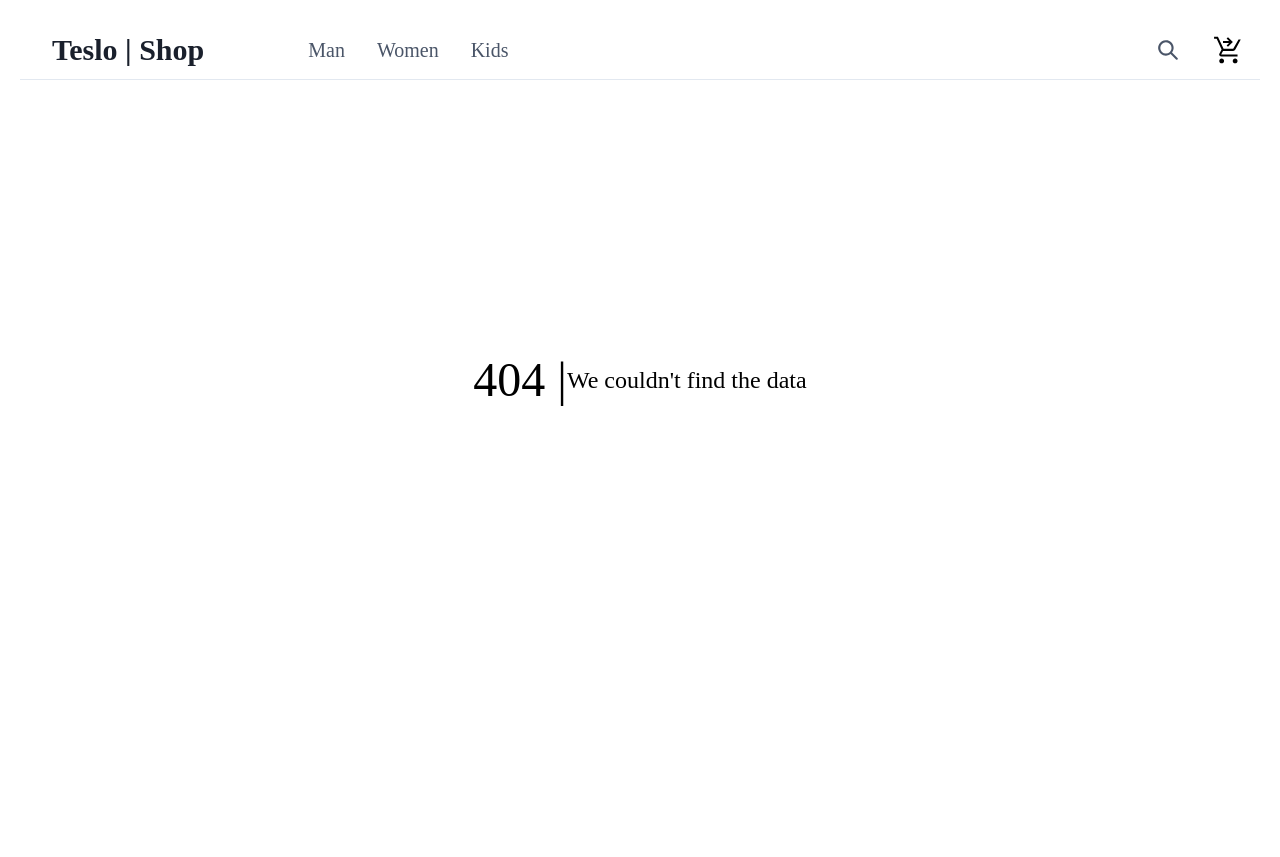
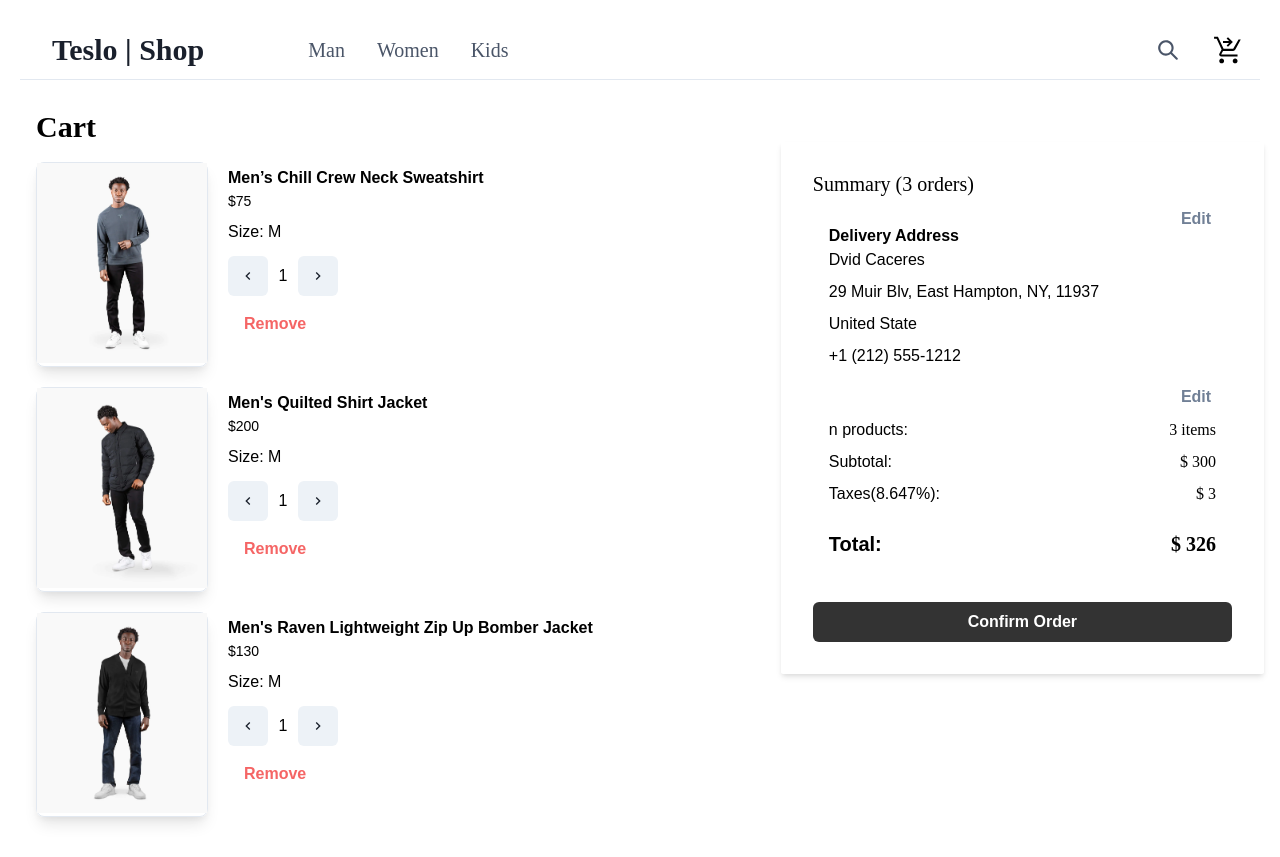
Before and after one commit to starks97/e-commerce, a Next.js app: page /checkout/summary in a window 1280 px wide. Before the commit this address had no page. Before the commit the page ends 820 px from the top, so only its background shows below. Built offline with nearby package versions, Linux system fonts and the light colour scheme.

Commit message:
feate[finish checkoutn page]

```diff
--- a/src/components/cart/CartList.tsx
+++ b/src/components/cart/CartList.tsx
@@ -28,7 +28,6 @@ export default function CartList({ editable = false }: Props) {
   return (
     <GridItem gap={5} marginTop={5}>
       {ProductsInCart.map((items) => (
-        <>
         <Flex
           key={items.slug}
           alignContent="center"
@@ -69,7 +68,6 @@ export default function CartList({ editable = false }: Props) {
             </Flex>
           </Flex>
         </Flex>
-        </>
       ))}
     </GridItem>
   );
--- /dev/null
+++ b/src/components/checkout/ReviewData.tsx
@@ -0,0 +1,47 @@
+import Link from "next/link";
+
+import {
+  Flex,
+  Grid,
+  Box,
+  Container,
+  Text,
+  GridItem,
+  Button,
+  Divider,
+} from "@chakra-ui/react";
+
+interface Props {}
+
+export default function ReviewData({}: Props) {
+  return (
+    <Container maxW="80rem" my="4">
+      <Flex justifyContent="end" alignItems="center">
+        <Link href="/checkout/review" passHref>
+          <Button variant="link" size="md">
+            Edit
+          </Button>
+        </Link>
+      </Flex>
+
+      <Flex flexDirection="column"  >
+        <Text as="h3" fontFamily="less" fontWeight="bold" fontSize="md">
+          Delivery Address
+        </Text>
+        <Text as="h3" fontFamily="less" fontWeight="light" sx={{ my: 2 }}>
+          Dvid Caceres
+        </Text>
+        <Text as="h3" fontFamily="less" fontWeight="light" sx={{ my: 2 }}>
+          29 Muir Blv, East Hampton, NY, 11937
+        </Text>
+        <Text as="h3" fontFamily="less" fontWeight="light" sx={{ my: 2 }}>
+          United State
+        </Text>
+        <Text as="h3" fontFamily="less" fontWeight="light" sx={{ my: 2 }}>
+          +1 (212) 555-1212
+        </Text>
+      </Flex>
+      <Divider w="full" border="0.5px" borderColor="gray" />
+    </Container>
+  );
+}
--- /dev/null
+++ b/src/components/checkout/SummaryItems.tsx
@@ -0,0 +1,76 @@
+import Link from "next/link";
+
+import {
+  Flex,
+  Grid,
+  GridItem,
+  Box,
+  Text,
+  Container,
+  Divider,
+  Button,
+} from "@chakra-ui/react";
+import { IProduct } from "../../interfaces";
+
+import { CartList } from "../cart";
+import { OrderSummary } from "../cart";
+import ReviewData from "./ReviewData";
+
+export default function SummaryItems() {
+  return (
+    <Container maxW="80rem" marginTop={8}>
+      <Flex>
+        <Text as="h1" fontFamily="Less" fontWeight={"bold"} fontSize="3xl">
+          Cart
+        </Text>
+      </Flex>
+
+      <Grid
+        gridTemplateColumns={{
+          base: "repeat(1, 1fr)",
+          sm: "repeat (1, 1fr)",
+          md: "repeat(1, 1fr)",
+          lg: "60% 40%",
+          xl: "60% 40%",
+        }}
+        gap={5}
+      >
+        <CartList editable />
+        <GridItem>
+          <Flex
+            border="black"
+            borderRadius="sm"
+            boxShadow="md"
+            flexDirection="column"
+            p="2rem"
+          >
+            <Text fontSize="xl" fontFamily="Less" fontWeight="hairline">
+              Summary (3 orders)
+            </Text>
+            <Divider w="full" border="0.5px" borderColor="gray" />
+            <ReviewData />
+            <Flex justifyContent="end" alignItems="end" marginRight="1rem">
+              <Link href="/cart" passHref>
+                <Button variant="link" size="md">
+                  Edit
+                </Button>
+              </Link>
+            </Flex>
+
+            <OrderSummary />
+
+            <Box display="flex" flexDirection="column">
+              <Button
+                bg="rgb(0,0,0, 0.8)"
+                color="white"
+                _hover={{ background: "rgb(0, 0, 0, 0.6)" }}
+              >
+                Confirm Order
+              </Button>
+            </Box>
+          </Flex>
+        </GridItem>
+      </Grid>
+    </Container>
+  );
+}
--- /dev/null
+++ b/src/components/checkout/index.tsx
@@ -0,0 +1 @@
+export {default as SummaryItems} from './SummaryItems'
--- a/src/pages/cart/index.tsx
+++ b/src/pages/cart/index.tsx
@@ -1,4 +1,3 @@
-import { Flex, Grid, GridItem, Box, Text, Container } from "@chakra-ui/react";
 
 import { CartResume } from "../../components/cart";
 import { ShopLayout } from "../../components/layouts";
--- /dev/null
+++ b/src/pages/checkout/summary.tsx
@@ -0,0 +1,17 @@
+
+
+
+import {SummaryItems} from '../../components/checkout'
+import { ShopLayout } from '../../components/layouts'
+import { Navbar } from '../../components/navbar'
+
+type Props = {}
+
+export default function summaryPage({}: Props) {
+  return (
+    <ShopLayout title="summary" pageDescription="Summary of your items">
+      <Navbar />
+      <SummaryItems/>
+    </ShopLayout>
+  )
+}
```
Also changed, not shown: src/pages/checkout/review.tsx (added, +82 -0 lines). Lines whose indentation alone changed are shown as unchanged.
